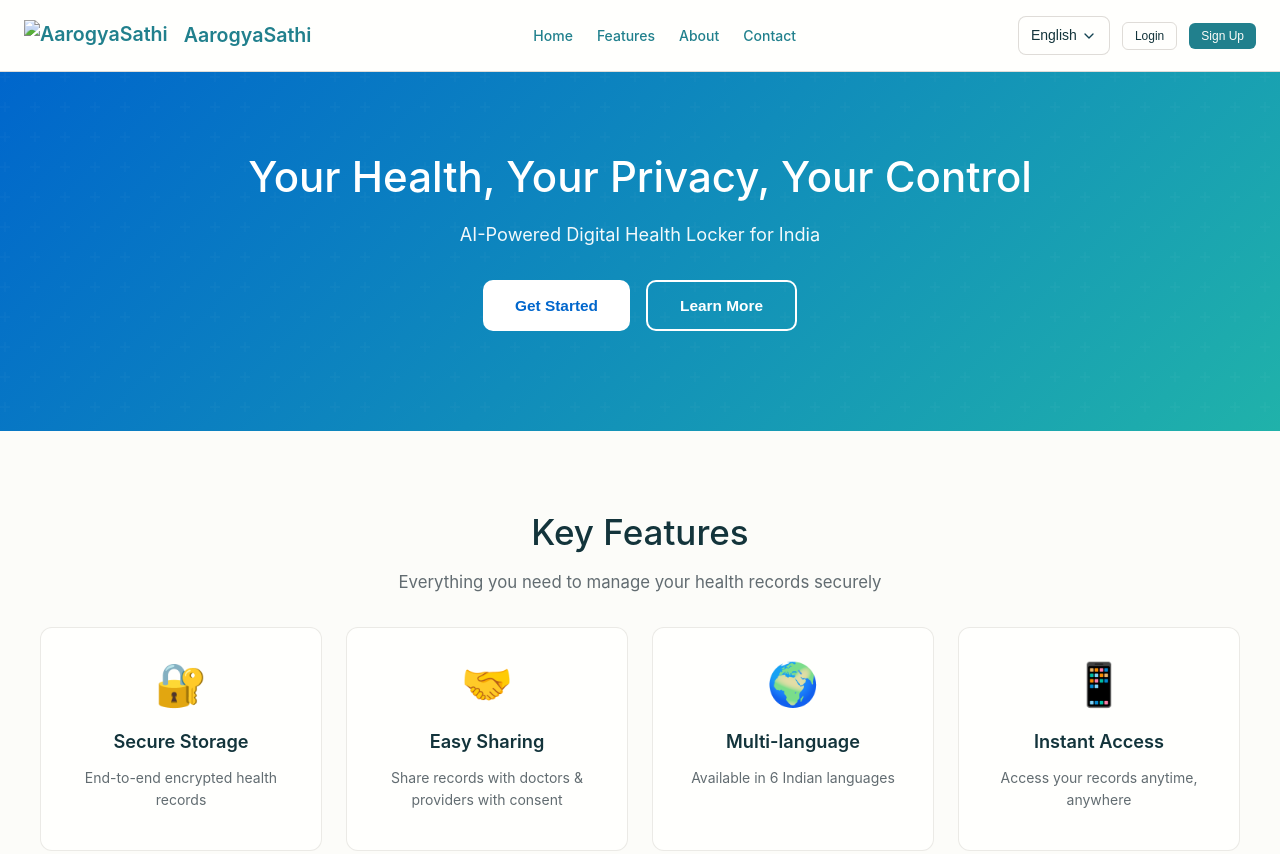
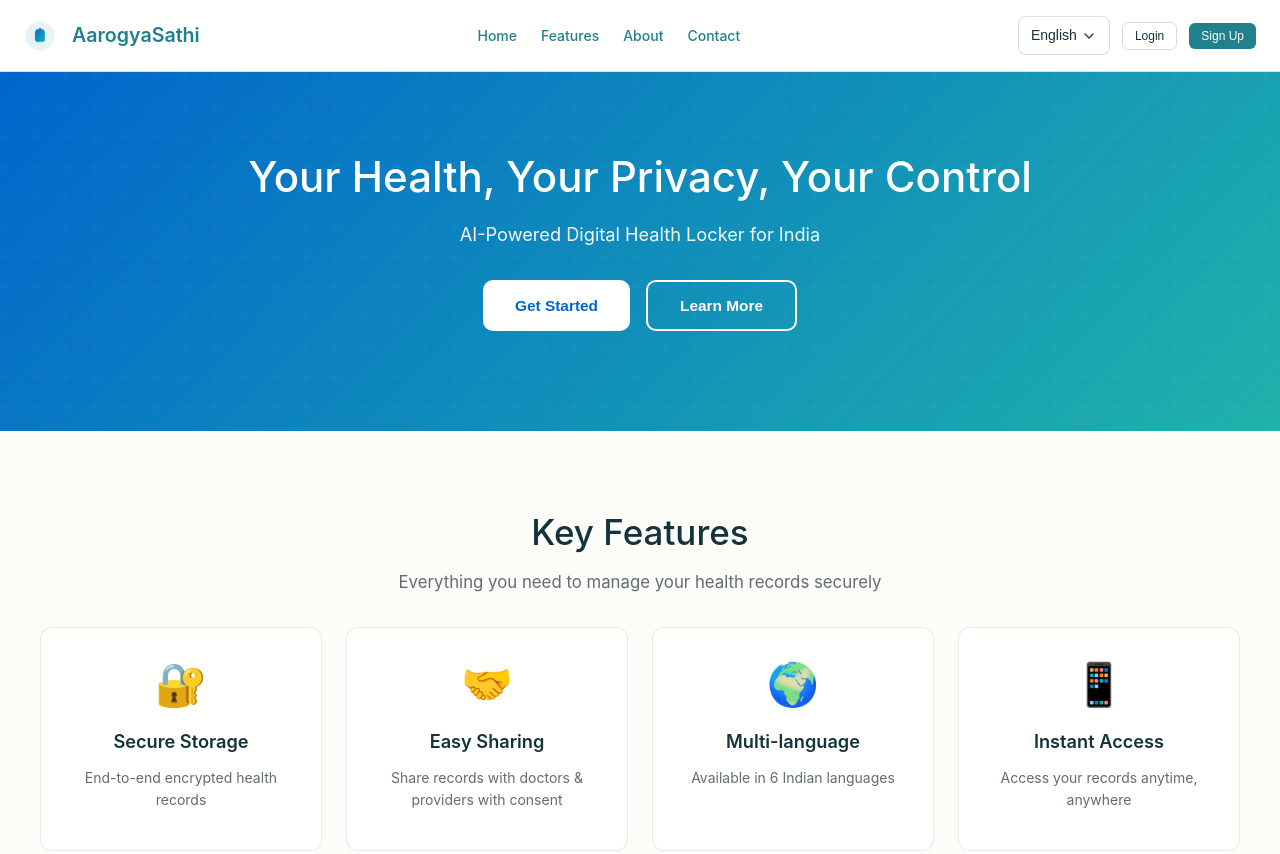
Before and after one commit to sanviratnaparkhe-hub/samplerepo, a plain HTML site: page index.html in a window 1280 px wide. Shown: the top 854 px of the page. Drawn offline with Linux system fonts and the light colour scheme; a web font is replaced by a local one.

Commit message:
Fix: Replace missing logo.png with embedded SVG logos in splash screen and header

```diff
--- a/index.html
+++ b/index.html
@@ -693,7 +693,7 @@
 <body>
   <!-- Splash screen -->
   <div class="splash" id="splash">
-    <div class="splash__logo" aria-label="AarogyaSathi Health Locker"><img src="logo.png" alt="AarogyaSathi"/></div>
+    <div class="splash__logo" aria-label="AarogyaSathi Health Locker"><svg xmlns='http://www.w3.org/2000/svg' viewBox='0 0 100 100' style='height:60px;width:auto;'><defs><linearGradient id='logoGrad' x1='0%' y1='0%' x2='100%' y2='100%'><stop offset='0%' style='stop-color:#0066cc;stop-opacity:1' /><stop offset='100%' style='stop-color:#20b2aa;stop-opacity:1' /></linearGradient></defs><circle cx='50' cy='50' r='45' fill='url(#logoGrad)' opacity='0.1'/><path d='M 40 30 Q 35 35 35 42 L 35 60 Q 35 68 42 68 L 58 68 Q 65 68 65 60 L 65 42 Q 65 35 60 30 L 55 30 Q 52 25 50 25 Q 48 25 45 30 Z' fill='url(#logoGrad)' stroke='url(#logoGrad)' stroke-width='1.5'/><circle cx='42' cy='45' r='3' fill='url(#logoGrad)'/><circle cx='58' cy='45' r='3' fill='url(#logoGrad)'/><path d='M 50 50 L 50 62' stroke='url(#logoGrad)' stroke-width='2' stroke-linecap='round'/></svg></div>
     <div class="splash__title">AarogyaSathi</div>
     <div class="splash__tagline">Your Health, Your Privacy, Your Control</div>
     <div class="splash__loader" role="status" aria-label="Loading"></div>
@@ -1262,7 +1262,7 @@
           <!-- Header -->
           <header class="header">
             <div class="header-content">
-              <div class="logo"><img src="logo.png" alt="AarogyaSathi" style="height:32px;width:auto;margin-right:8px;"/> ${APP_COMPANY.name}</div>
+              <div class="logo"><svg xmlns='http://www.w3.org/2000/svg' viewBox='0 0 100 100' style='height:32px;width:auto;margin-right:8px;'><defs><linearGradient id='headerLogoGrad' x1='0%' y1='0%' x2='100%' y2='100%'><stop offset='0%' style='stop-color:#0066cc;stop-opacity:1' /><stop offset='100%' style='stop-color:#20b2aa;stop-opacity:1' /></linearGradient></defs><circle cx='50' cy='50' r='45' fill='url(#headerLogoGrad)' opacity='0.1'/><path d='M 40 30 Q 35 35 35 42 L 35 60 Q 35 68 42 68 L 58 68 Q 65 68 65 60 L 65 42 Q 65 35 60 30 L 55 30 Q 52 25 50 25 Q 48 25 45 30 Z' fill='url(#headerLogoGrad)' stroke='url(#headerLogoGrad)' stroke-width='1.5'/><circle cx='42' cy='45' r='3' fill='url(#headerLogoGrad)'/><circle cx='58' cy='45' r='3' fill='url(#headerLogoGrad)'/><path d='M 50 50 L 50 62' stroke='url(#headerLogoGrad)' stroke-width='2' stroke-linecap='round'/></svg> ${APP_COMPANY.name}</div>
               <nav class="nav-menu">
                 <a href="#home">${content.nav_home}</a>
                 <a href="#features">${content.nav_features}</a>
```
